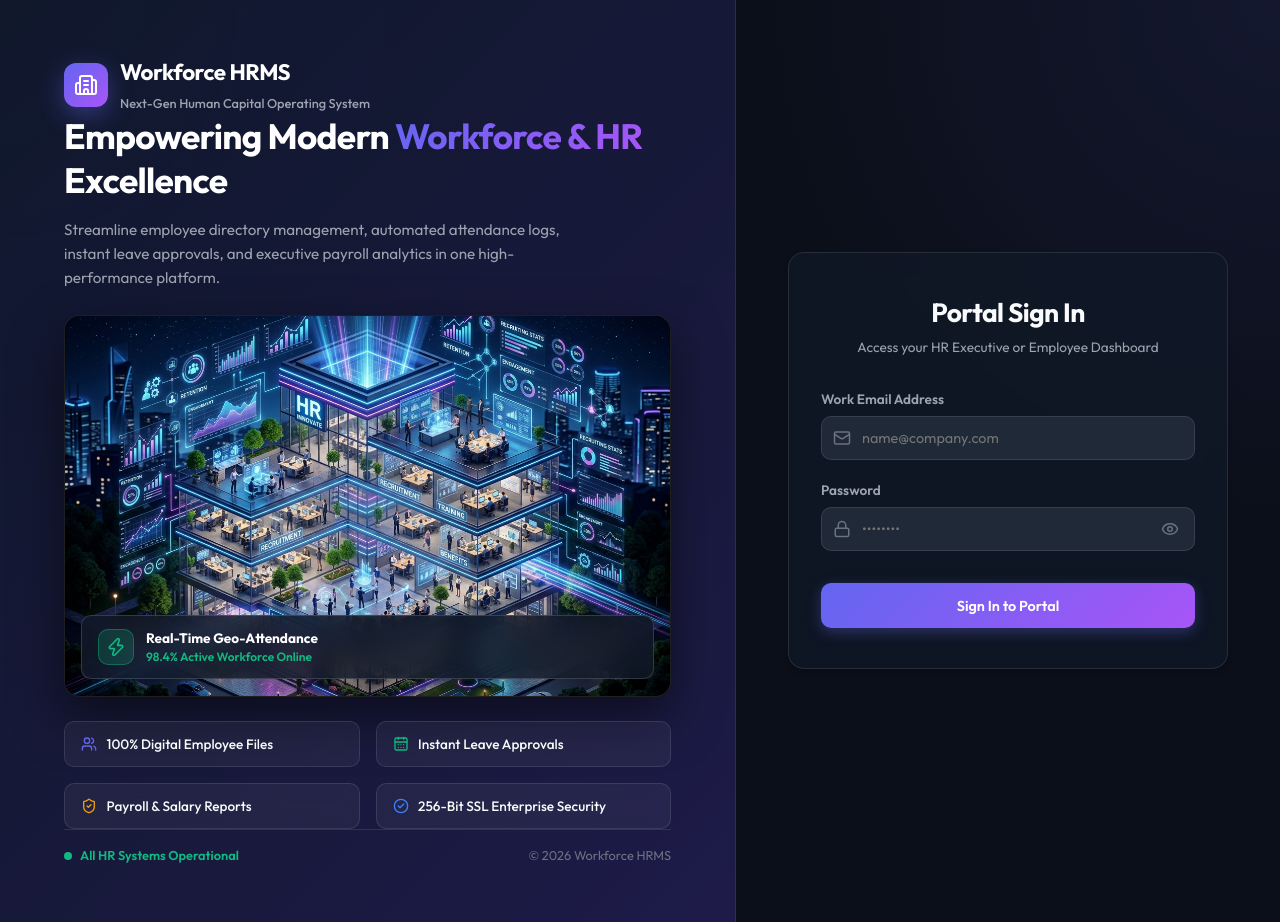
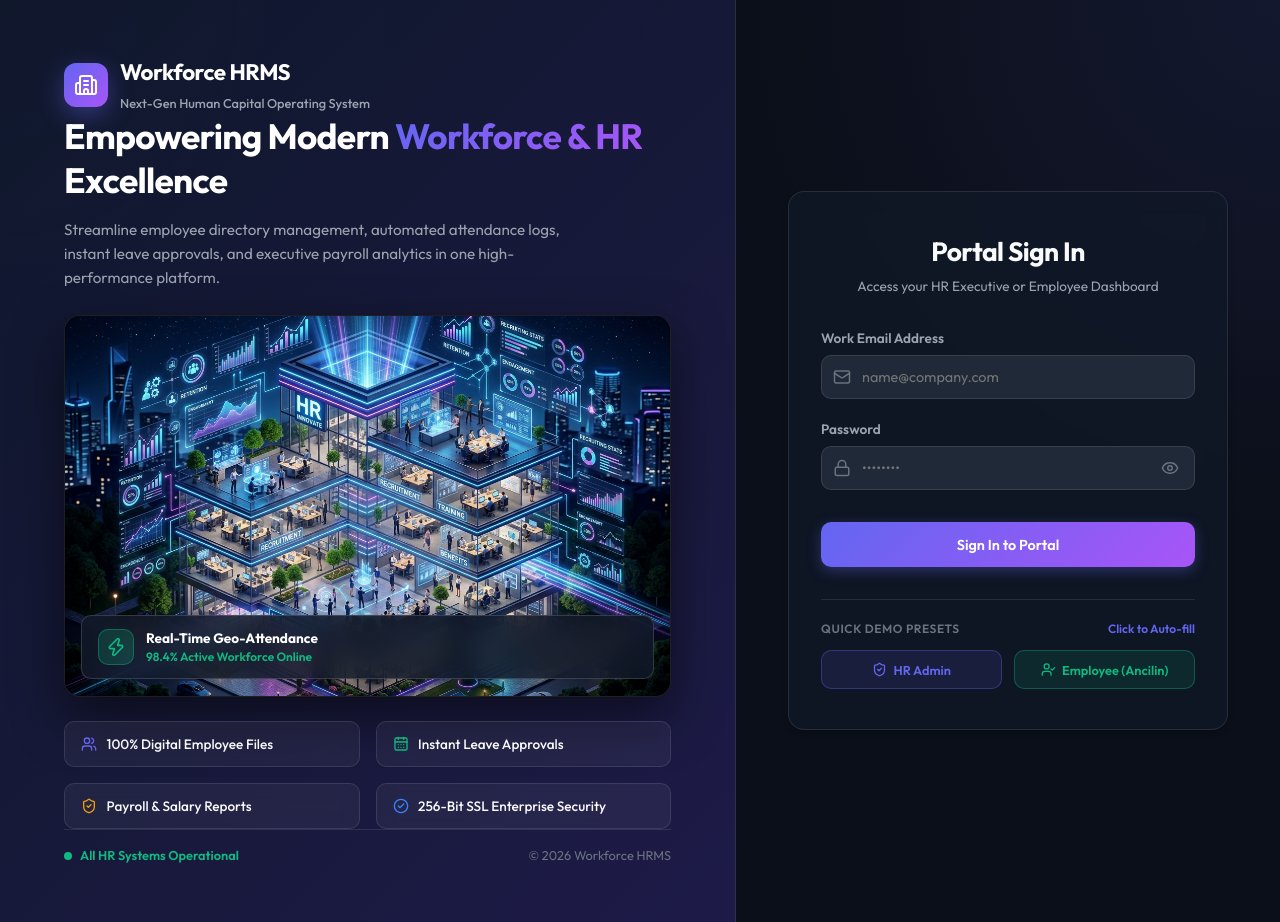
Before and after one commit to Ancilin/Human-Resource-Management-System, a React (Vite) app in the folder frontend/: page / in a window 1280 px wide. Built offline with nearby package versions, Linux system fonts and the light colour scheme; no server answers.

Commit message:
Add Quick Demo Presets back to login page with Ancilin P G employee credentials replacing Priya

```diff
--- a/frontend/src/pages/Login.jsx
+++ b/frontend/src/pages/Login.jsx
@@ -238,6 +238,62 @@ export default function Login() {
               {loading ? 'Authenticating...' : 'Sign In to Portal'}
             </button>
           </form>
+
+          {/* Quick Demo Presets */}
+          <div style={{ marginTop: '2rem', borderTop: '1px solid var(--border-color)', paddingTop: '1.25rem' }}>
+            <div style={{ display: 'flex', justifyContent: 'space-between', alignItems: 'center', marginBottom: '0.75rem' }}>
+              <span style={{ fontSize: '0.75rem', color: 'var(--text-muted)', textTransform: 'uppercase', fontWeight: 600, letterSpacing: '0.05em' }}>
+                Quick Demo Presets
+              </span>
+              <span style={{ fontSize: '0.75rem', color: 'var(--accent-primary)', fontWeight: 600 }}>
+                Click to Auto-fill
+              </span>
+            </div>
+
+            <div style={{ display: 'grid', gridTemplateColumns: '1fr 1fr', gap: '0.75rem' }}>
+              <button
+                type="button"
+                onClick={() => handleQuickLogin('hr@company.com', 'hr123543')}
+                style={{
+                  padding: '0.65rem 0.75rem',
+                  borderRadius: 'var(--radius-md)',
+                  background: 'rgba(99, 102, 241, 0.12)',
+                  border: '1px solid rgba(99, 102, 241, 0.35)',
+                  color: '#6366f1',
+                  fontSize: '0.8rem',
+                  fontWeight: 600,
+                  display: 'flex',
+                  alignItems: 'center',
+                  gap: '0.4rem',
+                  justifyContent: 'center',
+                  cursor: 'pointer'
+                }}
+              >
+                <ShieldCheck size={15} /> HR Admin
+              </button>
+
+              <button
+                type="button"
+                onClick={() => handleQuickLogin('aancilin54@gmail.com', 'Password123!')}
+                style={{
+                  padding: '0.65rem 0.75rem',
+                  borderRadius: 'var(--radius-md)',
+                  background: 'rgba(16, 185, 129, 0.12)',
+                  border: '1px solid rgba(16, 185, 129, 0.35)',
+                  color: '#10b981',
+                  fontSize: '0.8rem',
+                  fontWeight: 600,
+                  display: 'flex',
+                  alignItems: 'center',
+                  gap: '0.4rem',
+                  justifyContent: 'center',
+                  cursor: 'pointer'
+                }}
+              >
+                <UserCheck size={15} /> Employee (Ancilin)
+              </button>
+            </div>
+          </div>
         </div>
       </div>
     </div>
--- a/frontend/src/services/api.js
+++ b/frontend/src/services/api.js
@@ -213,11 +213,19 @@ async function request(endpoint, options = {}) {
         }
       }
 
-      if (email === 'priya96@gmail.com') {
+      if (email === 'aancilin54@gmail.com' || email === 'priya96@gmail.com') {
         if (password === 'Password123!') {
+          if (email === 'aancilin54@gmail.com') {
+            mockEmpUser.name = 'Ancilin P G';
+            mockEmpUser.email = 'aancilin54@gmail.com';
+            mockEmpUser.employee.phone = '+91 6374481325';
+            mockEmpUser.employee.employee_code = 'EMP-001';
+            mockEmpUser.employee.department = 'Engineering';
+            mockEmpUser.employee.designation = 'Software Engineer';
+          }
           return { token: 'mock_jwt_token_priya_emp_2026', user: mockEmpUser };
         } else {
-          throw new Error('Invalid credentials. Password verification failed for Employee (Priya).');
+          throw new Error('Invalid credentials. Password verification failed for Employee.');
         }
       }
 
```
